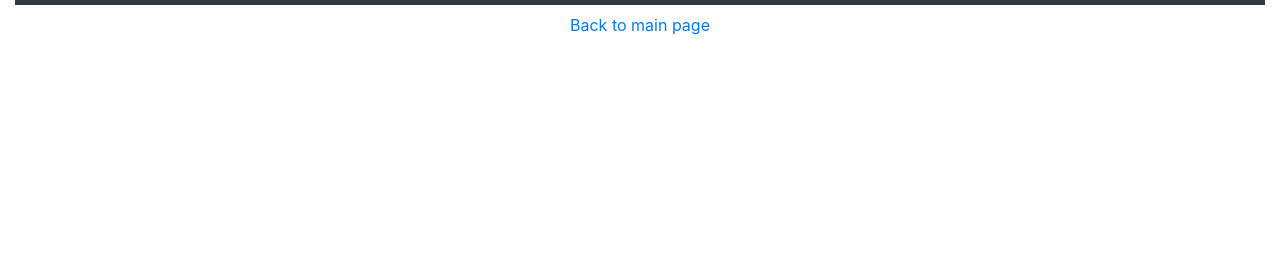
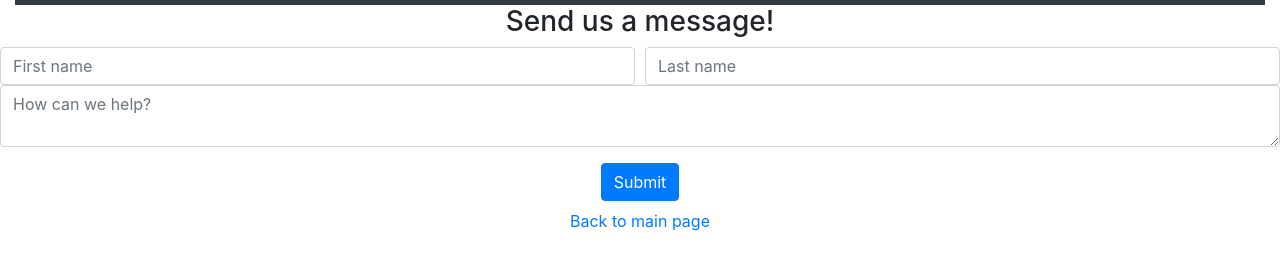
Before and after one commit to sarahharding/group-project, a plain HTML site: page contact.html in a window 1280 px wide. Shown: the part 51-320 px from the top of the page. Drawn offline with nearby package versions, Linux system fonts and the light colour scheme.

Commit message:
Update contact.html

```diff
--- a/contact.html
+++ b/contact.html
@@ -44,6 +44,23 @@
 		</div>
 
 
+		<h3>Send us a message!</h3>
+		<form>
+		  <div class="form-row">
+			<div class="col">
+			  <input type="text" class="form-control" placeholder="First name">
+			</div>
+			<div class="col">
+			  <input type="text" class="form-control" placeholder="Last name">
+			</div>
+		  </div>
+		  <div class="form-group">
+			<textarea class="form-control" id="exampleFormControlTextarea1" placeholder="How can we help?"></textarea>
+			</div>
+		   <button type="submit" class="btn btn-primary">Submit</button>
+		</form>
+
+
 </body>
 <a class="nav-link " href="Index1.html" >Back to main page</a>
 </html>
```
